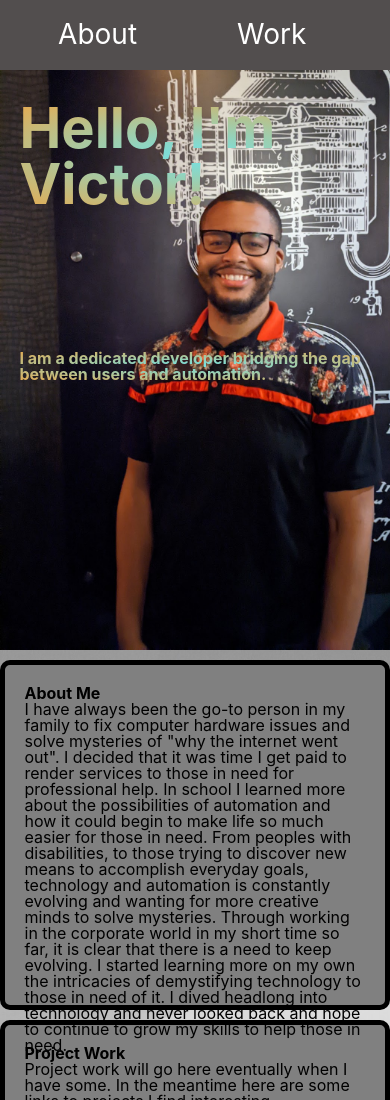
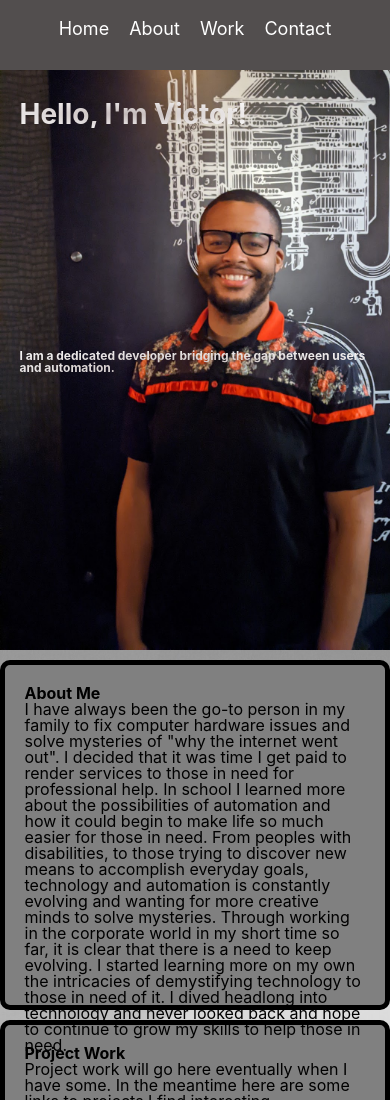
Before and after one commit to Victorini1/myportfololio, a plain HTML site: page index.html in a window 390 px wide. Shown: the top 1100 px of the page. Drawn offline with Linux system fonts and the light colour scheme.

Commit message:
final touches on the page, changed font colors

```diff
--- a/assets/style.css
+++ b/assets/style.css
@@ -27,8 +27,8 @@
 
 .gradient{
     background-color: #64645c;
-    background-image: linear-gradient(#72e3e7, #f1a542);
-    background-image: radial-gradient(#72e3e7, #f1a542);
+    background-image: linear-gradient(#f0ecec, #d3cbcb);
+    background-image: radial-gradient(#f0ecec, #d3cbcb);
     background-size: 100%;
     background-repeat: repeat;
     -webkit-background-clip: text;
@@ -53,6 +53,7 @@
     left: 0px;
     z-index: 3;
     padding-left: 5%;
+    padding-bottom: 10px;
 }
 
 .navbar ul{
@@ -130,8 +131,13 @@ html{
         margin-left: 0%;
         width: 100%;
     }
+
+    .navbar {
+        font-size: 18px;
+    }
     .navbar ul{
         flex-shrink: 2;
+        gap: 20px;
 
     }
     .image{
@@ -139,4 +145,24 @@ html{
         height: 650px;
         background-position: 0px;
     }
+
+    #me h1{
+        font-size: 28px;
+    }
+
+   #me h2{
+        font-size: 12px;
+    }
+    .gradient{
+        background-color: #64645c;
+        background-image: linear-gradient(#c4baba, #ffffff);
+        background-image: radial-gradient(#c4baba, #ffffff);
+        background-size: 100%;
+        background-repeat: repeat;
+        -webkit-background-clip: text;
+        background-clip: text;
+        -webkit-text-fill-color: transparent;
+    }
+
+
 }
```
Also changed, not shown: 1 other file.
